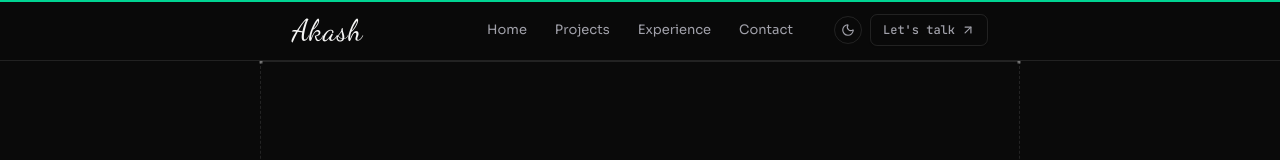
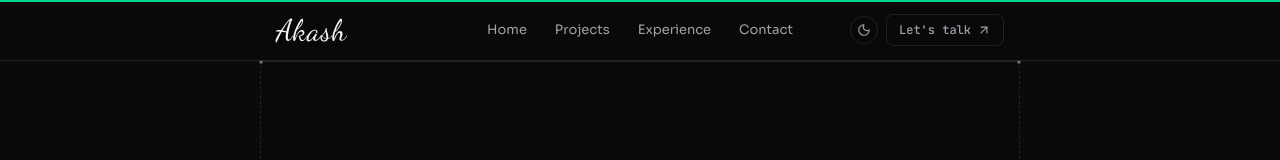
Before and after one commit to Royakash2/akashroy-portfolio, a Next.js app: page /contact in a window 1280 px wide. Shown: the top 160 px of the page. Built offline with nearby package versions, Linux system fonts and the light colour scheme.

Commit message:
style(ui): improve cover image visibility and refine navbar padding

```diff
--- a/src/components/sections/hero.tsx
+++ b/src/components/sections/hero.tsx
@@ -40,11 +40,11 @@ export function Hero() {
             alt="Cover"
             fill
             priority
-            className="object-cover object-center opacity-65 grayscale"
+            className="object-cover object-center opacity-90 transition-opacity duration-300"
           />
-          <div className="absolute inset-0 bg-[linear-gradient(to_top,var(--bg),transparent)]" />
-          <div className="absolute inset-0 opacity-20 bg-[repeating-linear-gradient(0deg,rgba(255,255,255,0.05)_0,rgba(255,255,255,0.05)_1px,transparent_1px,transparent_5px)]" />
-          <div className="absolute inset-0 opacity-30 bg-[repeating-linear-gradient(90deg,rgba(0,0,0,0.12)_0,rgba(0,0,0,0.12)_1px,transparent_1px,transparent_28px)]" />
+          {/* <div className="absolute inset-0 bg-[linear-gradient(to_top,var(--bg)_0%,transparent_70%)]" />
+          <div className="absolute inset-0 opacity-15 bg-[repeating-linear-gradient(0deg,rgba(255,255,255,0.05)_0,rgba(255,255,255,0.05)_1px,transparent_1px,transparent_5px)]" />
+          <div className="absolute inset-0 opacity-30 bg-[repeating-linear-gradient(90deg,rgba(0,0,0,0.12)_0,rgba(0,0,0,0.12)_1px,transparent_1px,transparent_28px)]" /> */}
         </div>
       </Shell>
 
--- a/src/components/shared/Navbar.tsx
+++ b/src/components/shared/Navbar.tsx
@@ -22,7 +22,7 @@ export function Navbar() {
     <header
       className="sticky top-0 z-40 backdrop-blur-md border-b border-(--line) bg-[color-mix(in_srgb,var(--bg)_85%,transparent)]"
     >
-      <div className="relative flex items-center px-6 py-3 sm:px-8 mx-auto w-full max-w-190">
+      <div className="relative flex items-center px-6 py-3 sm:px-4 mx-auto w-full max-w-190">
 
         {/* Logo — left */}
         <Link
```
